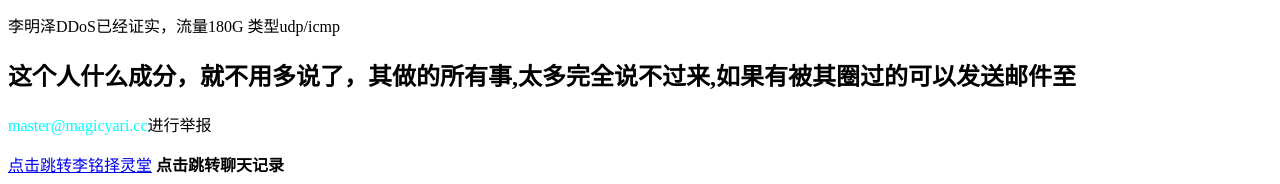
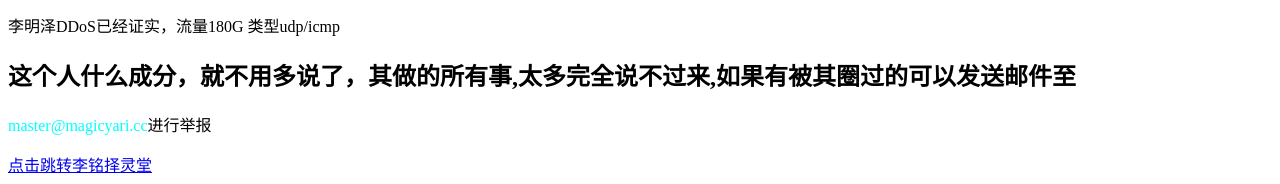
Before and after one commit to MyNachoNeko/hmxix-server, a plain HTML site: page index.html in a window 1280 px wide. Shown: the part 3266-3450 px from the top of the page. Drawn offline with Linux system fonts and the light colour scheme.

Commit message:
Update index.html

```diff
--- a/index.html
+++ b/index.html
@@ -38,4 +38,3 @@
 			 <p>
 			 <h2>这个人什么成分，就不用多说了，其做的所有事,太多完全说不过来,如果有被其圈过的可以发送邮件至</h2><p><font size="3" color="aqua">master@magicyari.cc</font>进行举报</p>
 			 <a href="http://limingze1337.cf/" title="limingze">点击跳转李铭择灵堂</a>
-	     		<b href=“http://limingze1337.cf/rush.html” title=“limingzewp”>点击跳转聊天记录</b>
```
